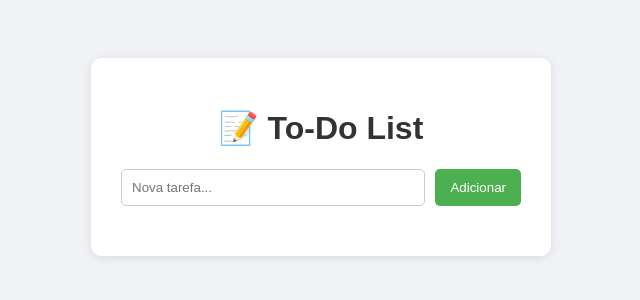
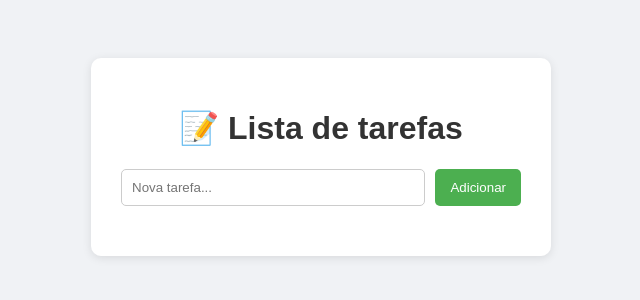
Before and after one commit to Nickolas30/todo-app, a Flask app: page / in a window 1280 px wide. Shown: the top 300 px of the page, without its empty margins (319-959 px from the left). Run offline with Flask 3, Linux system fonts and the light colour scheme; data that the repository does not hold is empty.

Commit message:
Renomeia para Lista de tarefas

```diff
--- a/templates/index.html
+++ b/templates/index.html
@@ -20,7 +20,7 @@
 </head>
 <body>
     <div class="container">
-        <h1>📝 To-Do List</h1>
+        <h1>📝 Lista de tarefas</h1>
         <div class="input-group">
             <input type="text" id="taskInput" placeholder="Nova tarefa...">
             <button onclick="addTask()">Adicionar</button>
```
